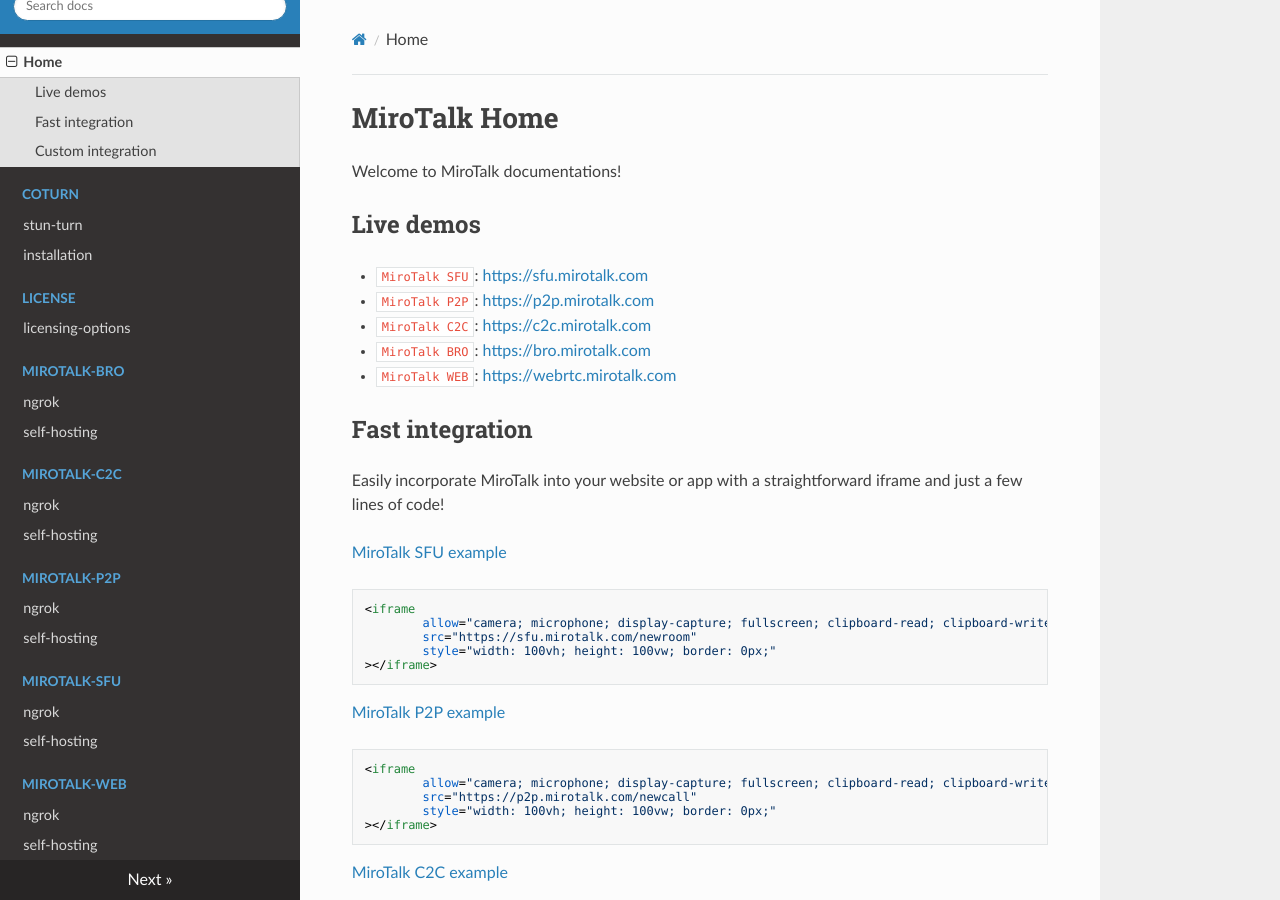
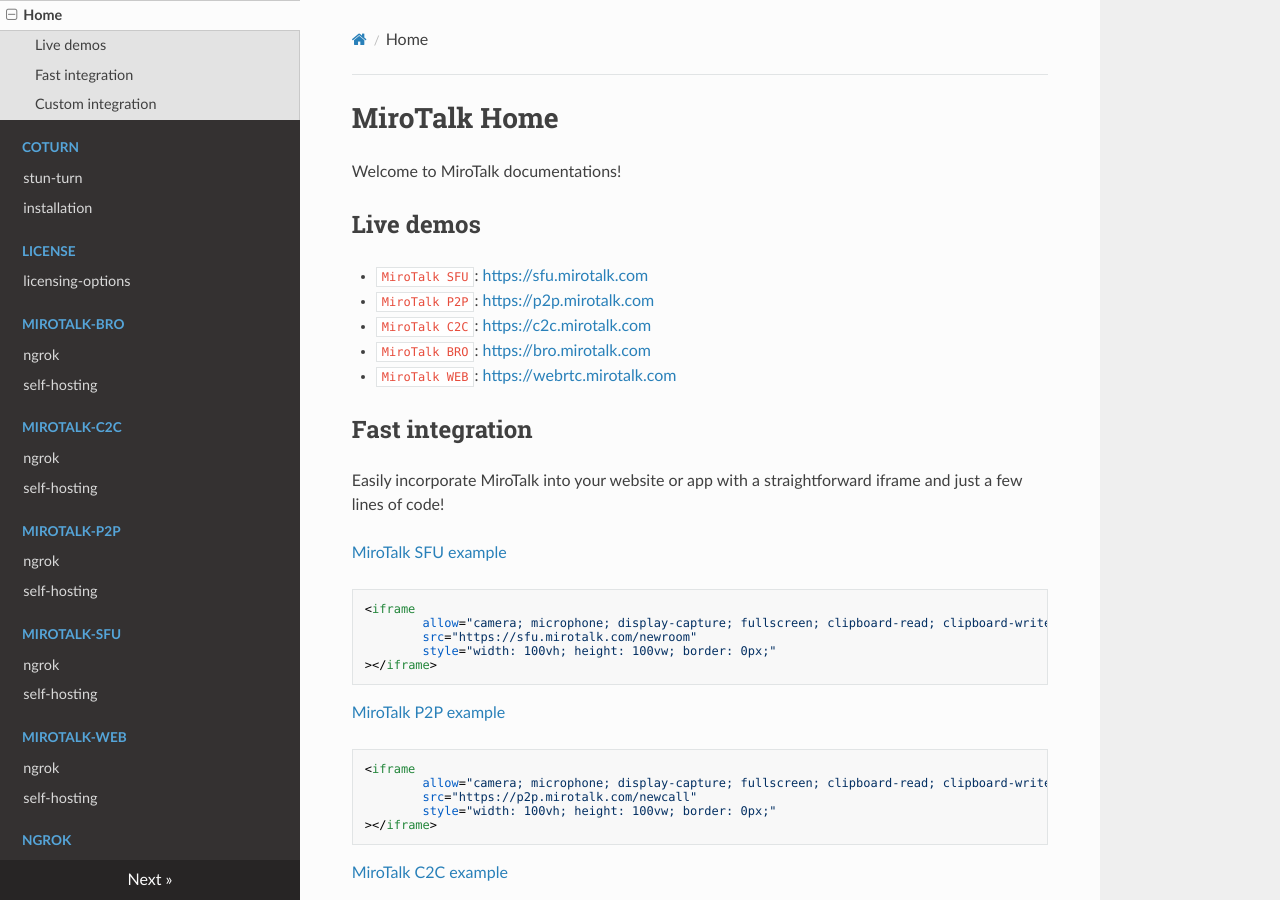
Before and after one commit to miroslavpejic85/mirotalk-docs, an MkDocs documentation site: the page built from docs/index.md, in a window 1280 px wide and 900 px high. Built offline with MkDocs 1.6.1, drawn with Linux system fonts in a browser that asks for light colours; nearby versions of some CDN libraries.

Commit message:
[mirotalkdocs] - update mkdocs.yml

```diff
--- a/mkdocs.yml
+++ b/mkdocs.yml
@@ -21,4 +21,6 @@
   - mirotalk-web:
     - ngrok: mirotalk-web/ngrok.md
     - self-hosting: mirotalk-web/self-hosting.md
+  - ngrok:
+    - ngrok: ngrok/ngrok.md
 theme: readthedocs
```
